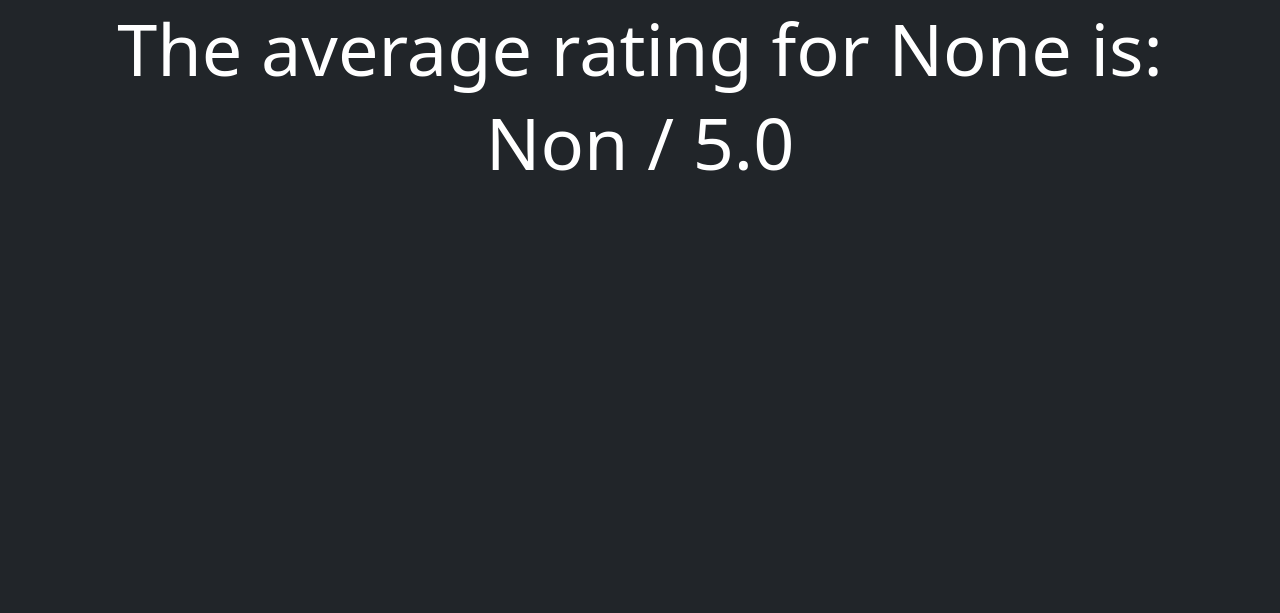
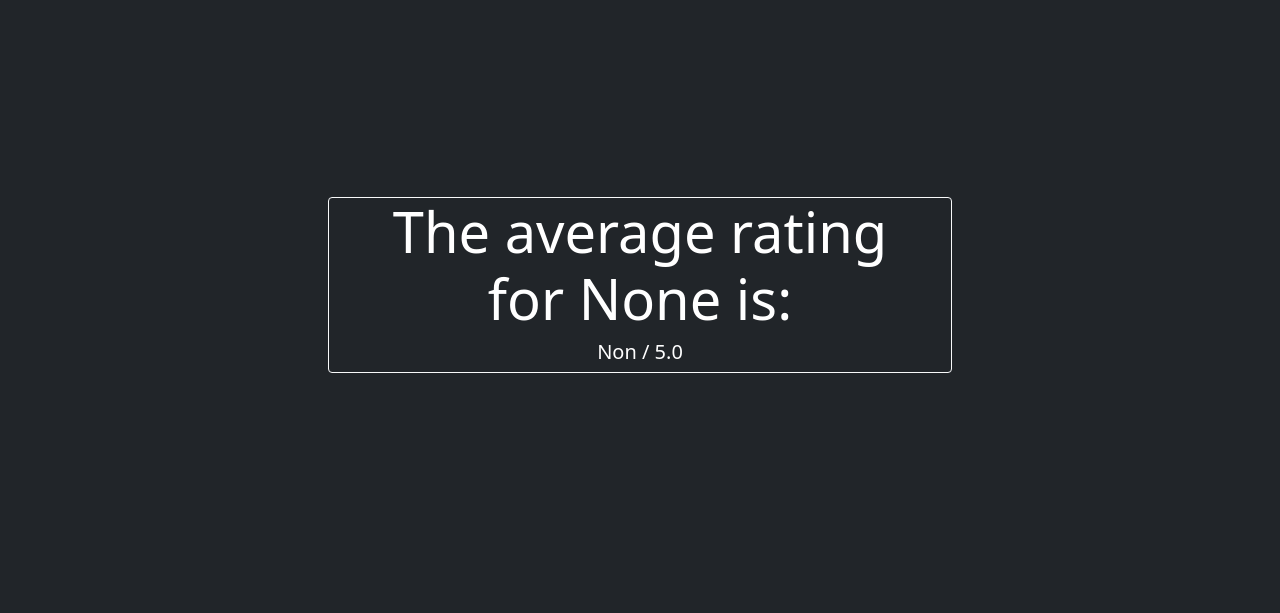
Before and after one commit to sicness9/BrewReview, a Flask app: a page that uses website/templates/shopQuery.html in a window 1280 px wide. Shown: the part 67-680 px from the top of the page. Run offline with Flask 2, Linux system fonts and the light colour scheme; data comes from the database, SQL or seed files in the repository; some libraries are stand-ins or nearby versions.

Commit message:
updated how the information is displayed when searching for a coffee shop

```diff
--- a/website/templates/shopQuery.html
+++ b/website/templates/shopQuery.html
@@ -1,14 +1,16 @@
 {% extends "base.html" %}
 {% block title %} Home {% endblock %}
 {% block content%}
-<div class="container-fluid">
-<h1 class="display-2">
-    The average rating for {{ name }} is:
-</h1>
+<div class="container h-25">
+
 </div>
+<span class="container w-50 mx-auto border border-light rounded" >
+<div class="jumbotron jumbotron-fluid">
 
-<div align="center" class="container-fluid">
-    <h1 class="display-2">{{ averageRating }} / 5.0</h1>
+  <div class="container">
+    <h1 class="display-4">The average rating for {{ name }} is:</h1>
+    <h3 class="lead">{{ averageRating }} / 5.0</h3>
+  </div>
 </div>
-
+  </span>
 {% endblock %}
```
